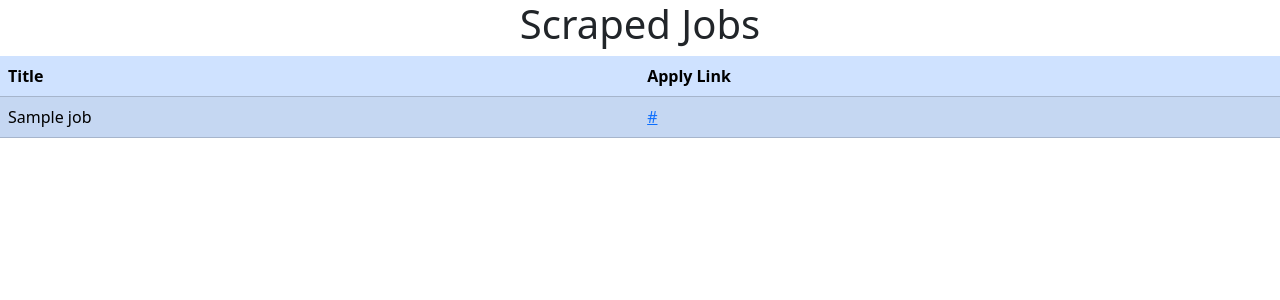
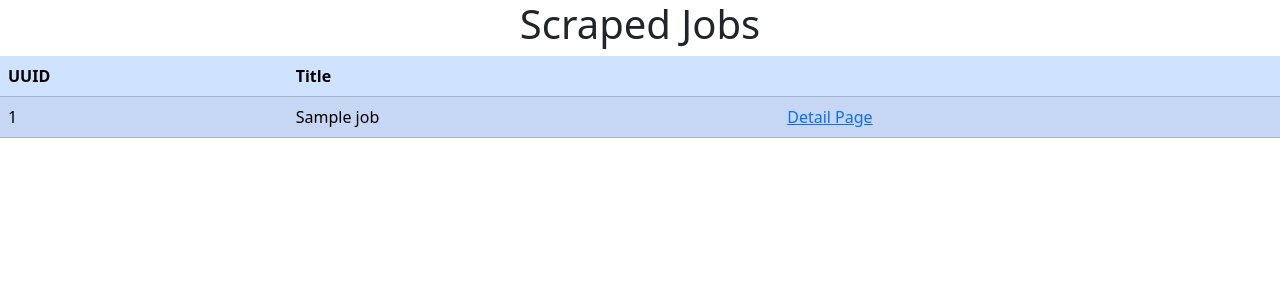
Before and after one commit to QwasarSV/Qwasar-Job-Board, a Flask app: template backend/frontend/templates/index.html in a window 1280 px wide. Shown: the top 300 px of the page. Run offline with Flask 3, Linux system fonts and the light colour scheme; the template is opened without the code that fills it: most values are stand-ins (such as "Sample title", 1, 10 or a date in 2020); some web fonts are replaced.

Commit message:
Update index.html
modify index page with urls to job detail pages

```diff
--- a/backend/frontend/templates/index.html
+++ b/backend/frontend/templates/index.html
@@ -29,18 +29,22 @@
         <thead>
             <tr>
               <th>
+                UUID
+              </th>
+              <th>
                 Title
               </th>
               <th>
-                Apply Link
+
               </th>
             </tr>
         </thead>
         <tbody>
           {% for job in jobs %}
             <tr>
+                <td>{{ job.id }}</td>
                 <td>{{ job.title }}</td>
-                <td><a href={{ job.url }}>{{ job.url }}</a> </td>
+                <td><a href="{{ url_for('details', uuid=job.id) }}">Detail Page</a></td>
             </tr>
         {% endfor %}
         </tbody>
```
